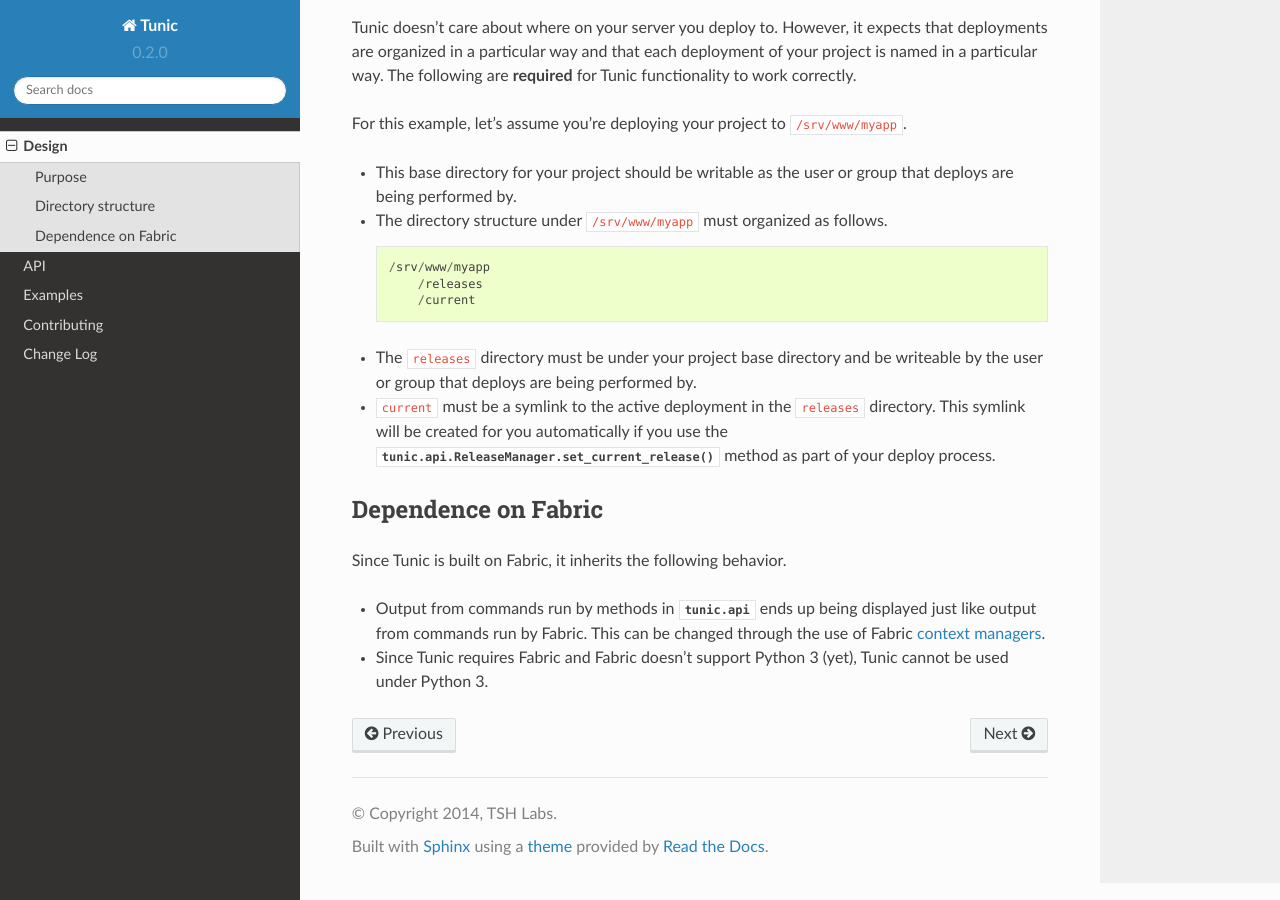
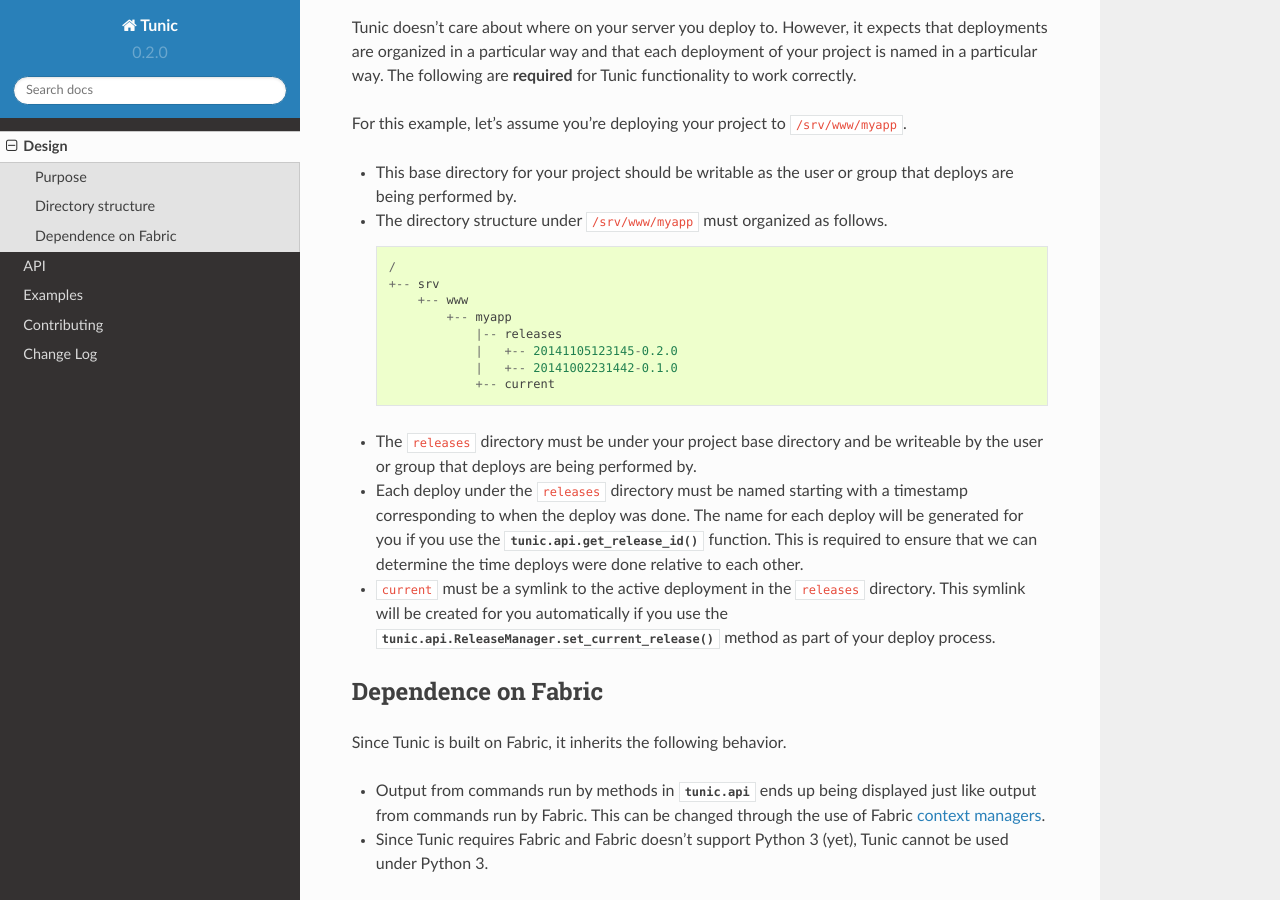
Before and after one commit to 56quarters/tunic, a Sphinx documentation site: the page built from doc/source/design.rst, in a window 1280 px wide and 900 px high, scrolled down 424 px. Built offline with Sphinx 7.4.7 and the Read the Docs theme 2.0.0, drawn with Linux system fonts in a browser that asks for light colours.

```diff
--- a/doc/source/design.rst
+++ b/doc/source/design.rst
@@ -28,12 +28,23 @@
 
 * The directory structure under ``/srv/www/myapp`` must organized as follows. ::
 
-    /srv/www/myapp
-        /releases
-        /current
+    /
+    +-- srv
+        +-- www
+            +-- myapp
+                |-- releases
+                |   +-- 20141105123145-0.2.0
+                |   +-- 20141002231442-0.1.0
+                +-- current
 
 * The ``releases`` directory must be under your project base directory and be
   writeable by the user or group that deploys are being performed by.
+
+* Each deploy under the ``releases`` directory must be named starting with a
+  timestamp corresponding to when the deploy was done. The name for each deploy
+  will be generated for you if you use the :func:`tunic.api.get_release_id`
+  function. This is required to ensure that we can determine the time deploys
+  were done relative to each other.
 
 * ``current`` must be a symlink to the active deployment in the ``releases``
   directory. This symlink will be created for you automatically if you use the
```
Also changed, not shown: doc/source/api.rst (line endings or trailing spaces), 1 other file.
